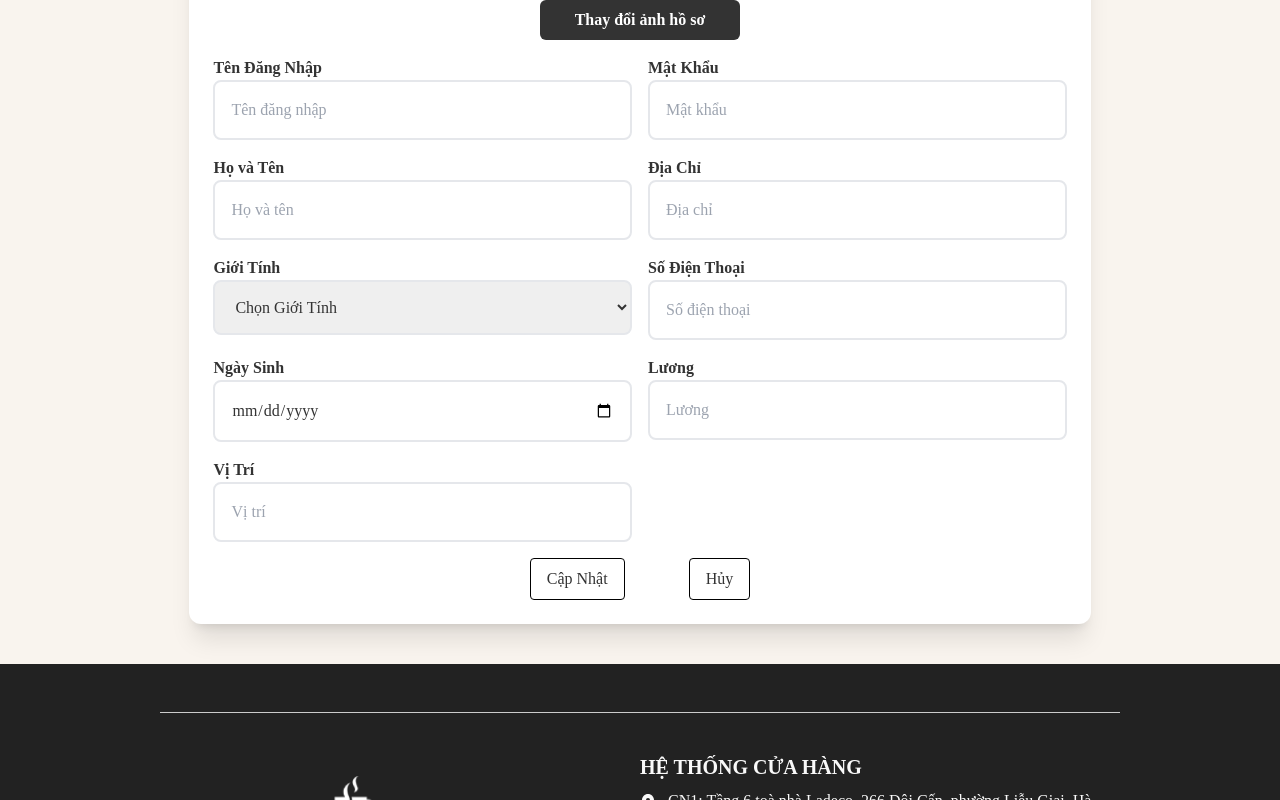
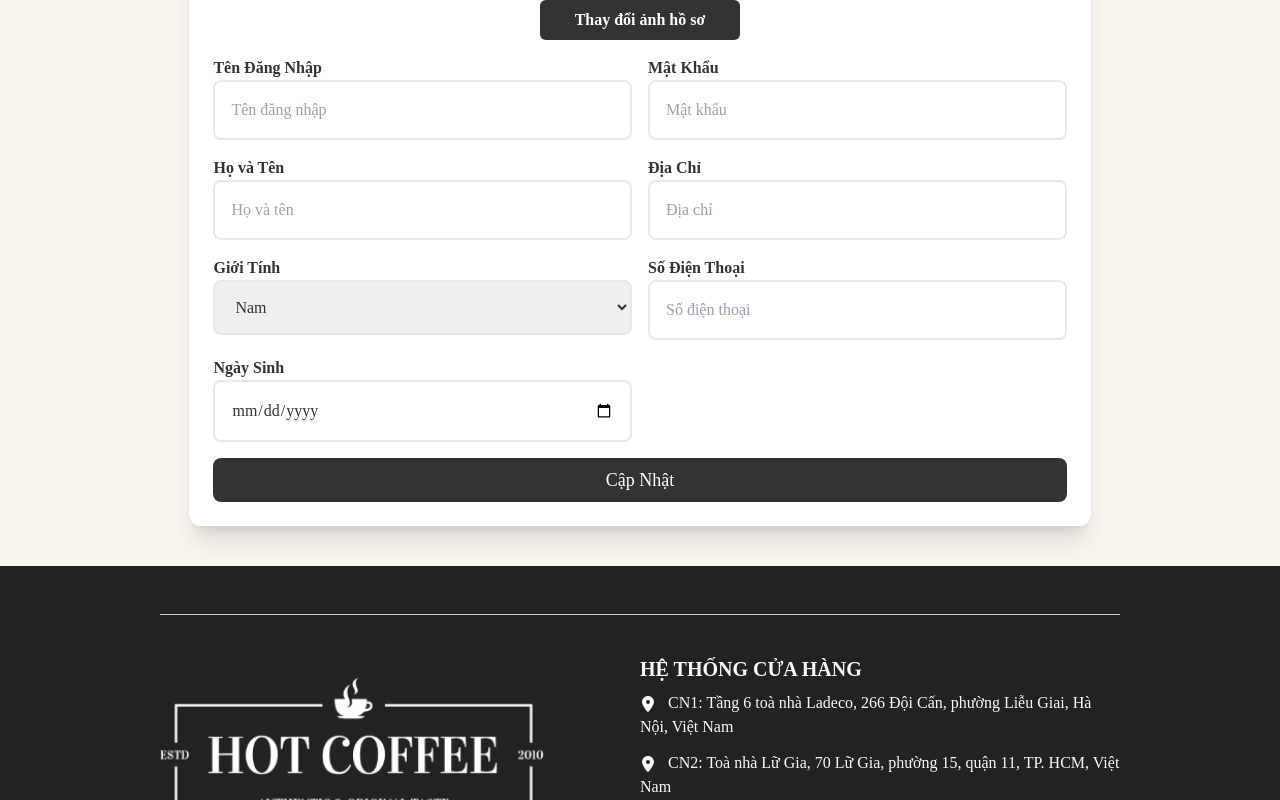
Before and after one commit to duclong1311/coffee-smart-system, a React (Create React App) app: page /update in a window 1280 px wide. Shown: the part 469-1269 px from the top of the page. Built offline with nearby package versions, Linux system fonts and the light colour scheme.

Commit message:
done validate ảnh, hiện thanh tiến trình, và preview image before upload

```diff
--- a/src/components/user/Update.js
+++ b/src/components/user/Update.js
@@ -19,6 +19,7 @@ function Update() {
         profileImage: "",
         role: 0
     });
+    const [imageFile, setImageFile] = useState(null); // State to hold the image file before uploading
     const [uploadProgress, setUploadProgress] = useState(0); // State to track upload progress
 
     useEffect(() => {
@@ -39,33 +40,21 @@ function Update() {
 
     const handleImageChange = (e) => {
         const file = e.target.files[0];
+        const MAX_SIZE = 5 * 1024 * 1024; // 5MB
+
         if (file) {
-            // Create a storage reference
-            const storageRef = ref(storage, `profile_images/${file.name}`);
-            const uploadTask = uploadBytesResumable(storageRef, file);
+            // Check if the file size exceeds the limit
+            if (file.size > MAX_SIZE) {
+                toast.error("Ảnh quá lớn! Vui lòng chọn ảnh có kích thước dưới 5MB.");
+                return;
+            }
 
-            // Monitor the upload progress
-            uploadTask.on('state_changed',
-                (snapshot) => {
-                    // Calculate the upload progress
-                    const progress = (snapshot.bytesTransferred / snapshot.totalBytes) * 100;
-                    setUploadProgress(progress);
-                },
-                (error) => {
-                    toast.error("Upload ảnh thất bại!");
-                    console.error("Error uploading image:", error);
-                },
-                () => {
-                    // Get the download URL after upload is complete
-                    getDownloadURL(uploadTask.snapshot.ref).then((downloadURL) => {
-                        setUser({
-                            ...user,
-                            profileImage: downloadURL,
-                        });
-                        setUploadProgress(0); // Reset the progress after successful upload
-                    });
-                }
-            );
+            setImageFile(file); // Store the image file locally
+            const imageUrl = URL.createObjectURL(file); // Generate a URL for the selected image
+            setUser({
+                ...user,
+                profileImage: imageUrl, // Set the preview image
+            });
         }
     };
 
@@ -77,6 +66,38 @@ function Update() {
             return;
         }
 
+        // If there's an image to upload, handle the upload
+        let profileImageUrl = user.profileImage;
+        if (imageFile) {
+            const storageRef = ref(storage, `profile_images/${imageFile.name}`);
+            const uploadTask = uploadBytesResumable(storageRef, imageFile);
+
+            uploadTask.on(
+                'state_changed',
+                (snapshot) => {
+                    const progress = (snapshot.bytesTransferred / snapshot.totalBytes) * 100;
+                    setUploadProgress(progress); // Update progress state
+                },
+                (error) => {
+                    toast.error("Upload ảnh thất bại!");
+                    console.error("Error uploading image:", error);
+                },
+                () => {
+                    // Get the download URL of the uploaded image
+                    getDownloadURL(uploadTask.snapshot.ref).then((downloadURL) => {
+                        profileImageUrl = downloadURL; // Use the uploaded image URL
+                        // Now submit the updated user data
+                        updateUserData(profileImageUrl);
+                    });
+                }
+            );
+        } else {
+            // If no new image, just submit the user data as is
+            updateUserData(profileImageUrl);
+        }
+    };
+
+    const updateUserData = (profileImageUrl) => {
         fetch(`http://localhost:3000/users/${user.id}`, {
             method: "PATCH",
             headers: {
@@ -90,7 +111,7 @@ function Update() {
                 gender: user.gender,
                 phone: user.phone,
                 dob: user.dob,
-                profileImage: user.profileImage,
+                profileImage: profileImageUrl, // Send the updated image URL
             }),
         })
             .then((response) => {
@@ -150,9 +171,15 @@ function Update() {
                         {uploadProgress > 0 && uploadProgress < 100 && (
                             <div className="mb-4">
                                 <div className="text-center text-[#333] font-semibold">Tải ảnh lên: {Math.round(uploadProgress)}%</div>
+                                <div className="w-full bg-gray-200 h-2 rounded-full mt-2">
+                                    <div
+                                        className="bg-[#3333FF] h-2 rounded-full"
+                                        style={{ width: `${uploadProgress}%` }}
+                                    ></div>
+                                </div>
                             </div>
+                        )}
 
-                        )}
                         <form onSubmit={handleSubmit} className="space-y-4">
                             <div className="grid grid-cols-2 gap-4">
                                 {/* Username */}
@@ -220,10 +247,9 @@ function Update() {
                                         onChange={handleChange}
                                         className="w-full p-4 border-2 rounded-lg text-[#333]"
                                     >
-                                        <option value="">Chọn Giới Tính</option>
-                                        <option value="Nam">Nam</option>
-                                        <option value="Nữ">Nữ</option>
-                                        <option value="Khác">Khác</option>
+                                        <option value="male">Nam</option>
+                                        <option value="female">Nữ</option>
+                                        <option value="other">Khác</option>
                                     </select>
                                 </div>
 
@@ -253,51 +279,14 @@ function Update() {
                                         className="w-full p-4 border-2 rounded-lg text-[#333]"
                                     />
                                 </div>
-
-                                {/* Salary - Display Only */}
-                                <div>
-                                    <label className="block text-[#333] font-bold">Lương</label>
-                                    <input
-                                        type="text"
-                                        name="salary"
-                                        value={user.salary}
-                                        readOnly
-                                        className="w-full p-4 border-2 rounded-lg text-[#333]"
-                                        placeholder="Lương"
-                                    />
-                                </div>
                             </div>
 
-                            <div className="grid grid-cols-2 gap-4">
-                                {/* Position - Display Only */}
-                                <div>
-                                    <label className="block text-[#333] font-bold">Vị Trí</label>
-                                    <input
-                                        type="text"
-                                        name="position"
-                                        value={user.position}
-                                        readOnly
-                                        className="w-full p-4 border-2 rounded-lg text-[#333]"
-                                        placeholder="Vị trí"
-                                    />
-                                </div>
-                            </div>
-                            <div className="flex justify-center space-x-16 mt-4">
-                                {/* Submit Button */}
+                            <div className="text-center mt-6">
                                 <button
                                     type="submit"
-                                    className="px-4 py-2 bg-white text-[#333] rounded hover:bg-[#333] hover:text-white transition border border-black"
+                                    className="bg-[#333] text-white p-2 rounded-lg text-lg w-full"
                                 >
                                     Cập Nhật
-                                </button>
-
-                                {/* Cancel Button */}
-                                <button
-                                    type="button"
-                                    onClick={() => navigate("/profile")}
-                                    className="px-4 py-2 bg-white text-[#333] rounded hover:bg-[#FF0000] hover:text-white transition border border-black"
-                                >
-                                    Hủy
                                 </button>
                             </div>
                         </form>
--- a/src/json/db.json
+++ b/src/json/db.json
@@ -669,7 +669,7 @@
       "salary": "10.000.000 VND",
       "position": "Nhân Viên",
       "role": 0,
-      "profileImage": "https://firebasestorage.googleapis.com/v0/b/vuejs-cb0f7.appspot.com/o/profile_images%2F20240721110729.jpeg?alt=media&token=c3ca019b-cc83-493a-b498-dbd10dc0e81c"
+      "profileImage": "https://firebasestorage.googleapis.com/v0/b/vuejs-cb0f7.appspot.com/o/profile_images%2Fbanner-img.png?alt=media&token=976bc003-2f8e-4f5c-9302-8bad4532460b"
     },
     {
       "fullName": "Lê Thị Huỳnh Như",
```
